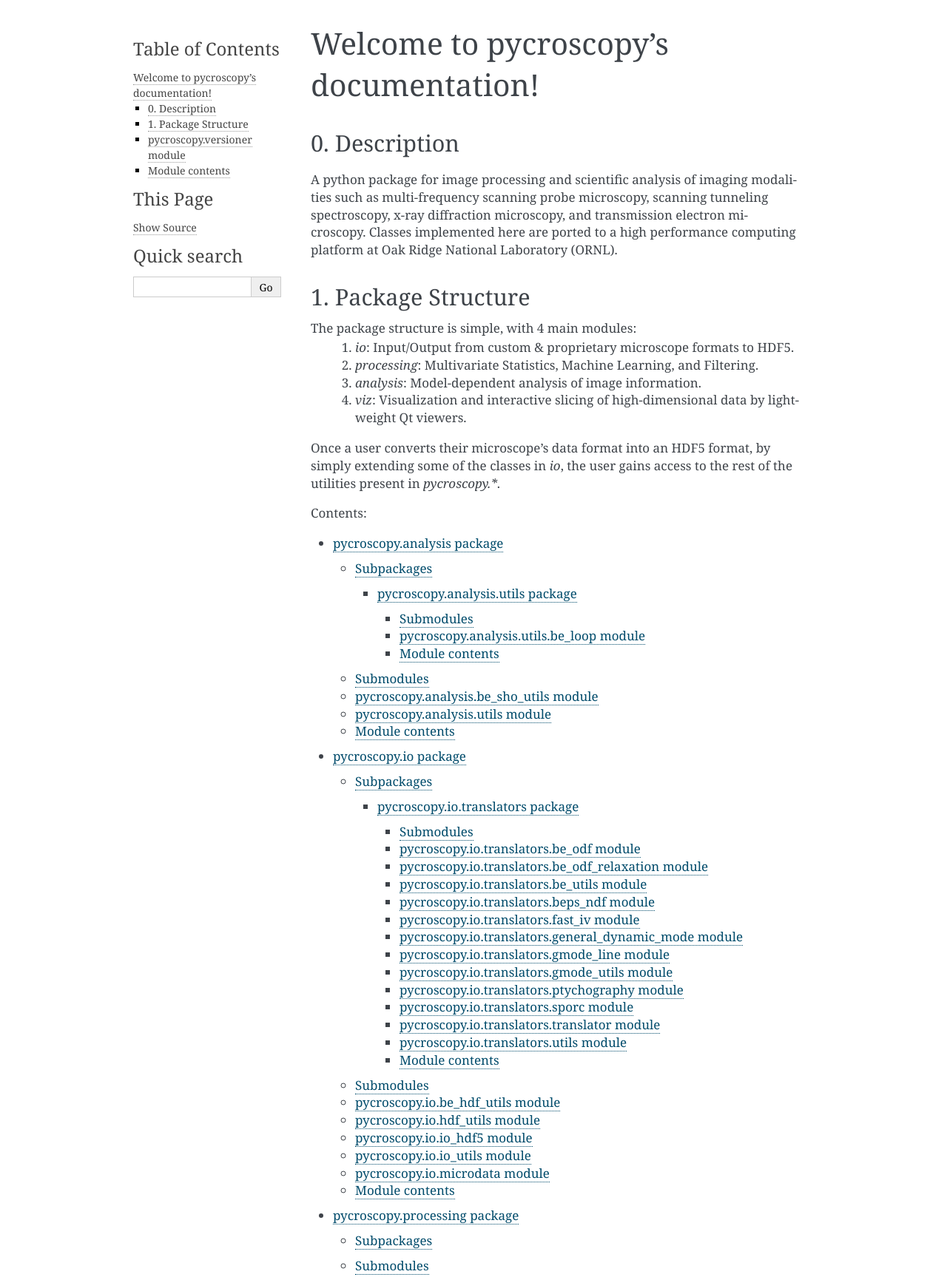
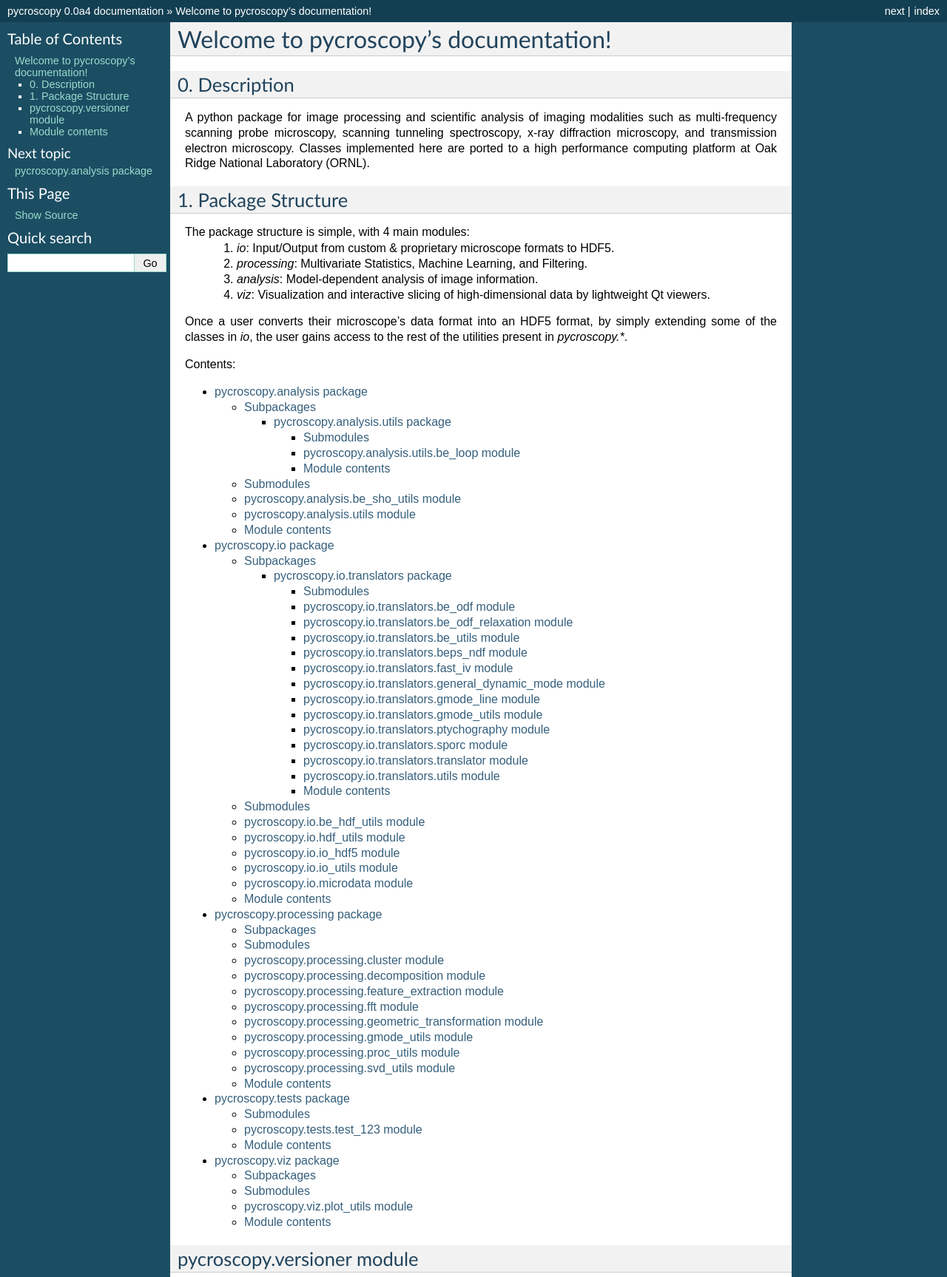
Before and after one commit to pycroscopy/pycroscopy, a Sphinx documentation site: the page built from docs/index.rst, in a window 1280 px wide, cut to the strip 0-1727 px from the top of the page. Shown: the whole strip at 74% size. Built offline with Sphinx 7.4.7, drawn with Linux system fonts in a browser that asks for light colours; pages that are not in the unit, such as notebooks, are missing from menus; some of the changed text lies outside the part shown.

```diff
--- a/docs/conf.py
+++ b/docs/conf.py
@@ -113,7 +113,7 @@
 
 # The theme to use for HTML and HTML Help pages.  See the documentation for
 # a list of builtin themes.
-#html_theme = 'default'
+html_theme = 'default'
 
 # Theme options are theme-specific and customize the look and feel of a theme
 # further.  For a list of options available for each theme, see the
```
